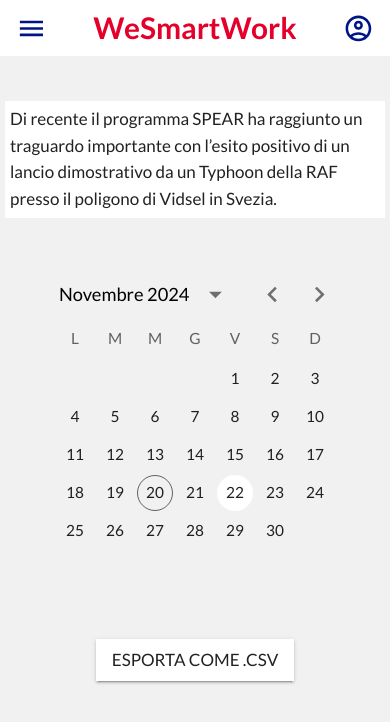
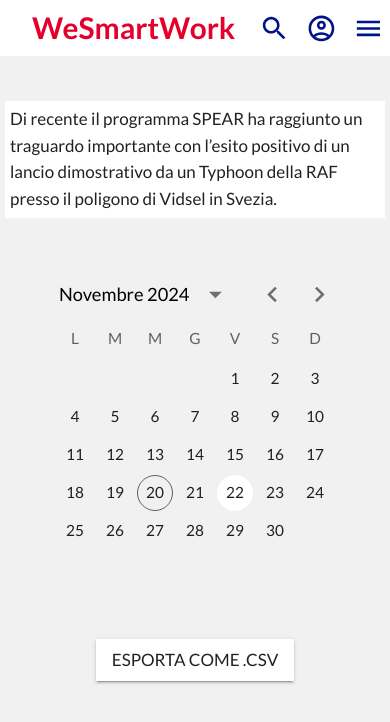
Before and after one commit to mew27/we-smartwork, a React (Vite) app: page / in a window 390 px wide. Shown: the top 722 px of the page. Built offline with nearby package versions, Linux system fonts and the light colour scheme.

Commit message:
changed design for small screens

```diff
--- a/src/MbdaTheme.tsx
+++ b/src/MbdaTheme.tsx
@@ -3,11 +3,13 @@
 import "@fontsource/lato/300.css";
 import "@fontsource/lato/400.css";
 import "@fontsource/lato/700.css";
+
 import React from 'react';
 
 const MbdaTheme = ({children} : React.PropsWithChildren) => {
     let theme = createTheme({
         palette: {
+            mode: 'light',
             primary: {
                 main: '#ffffff'
             },
--- a/src/SearchBar.tsx
+++ /dev/null
@@ -1,13 +0,0 @@
-import { styled, useTheme } from '@mui/material/styles';
-import SearchOutlinedIcon from '@mui/icons-material/SearchOutlined';
-import { Button, Typography } from '@mui/material';
-
-const SearchBar = () => {
-    return (<>
-        <Button sx={{width: '10em', marginRight: '1.5em'}} startIcon={<SearchOutlinedIcon/>} color="info" variant="outlined">
-            Cerca...
-        </Button>
-    </>);
-};
-
-export default SearchBar;
--- /dev/null
+++ b/src/SearchButton.tsx
@@ -0,0 +1,12 @@
+import SearchOutlinedIcon from '@mui/icons-material/SearchOutlined';
+import { Button } from '@mui/material';
+
+const SearchButton = () => {
+    return (<>
+        <Button sx={{width: '10em', marginRight: '1.5em'}} endIcon={<SearchOutlinedIcon/>} color="info" variant="outlined">
+            Cerca...
+        </Button>
+    </>);
+};
+
+export default SearchButton;
--- a/src/WeSmartMenu.tsx
+++ b/src/WeSmartMenu.tsx
@@ -5,8 +5,9 @@
 
 import MenuIcon from '@mui/icons-material/Menu';
 import AccountCircleOutlinedIcon from '@mui/icons-material/AccountCircleOutlined';
+import SearchOutlinedIcon from '@mui/icons-material/SearchOutlined';
 
-import SearchBar from "./SearchBar"
+import SearchButton from "./SearchButton"
 
 const WeSmartMenu = () => {
     const theme       = useTheme();
@@ -20,12 +21,16 @@
         return (
             <>
                 <AppBar position='static' elevation={0}>
+                    {/* <Container sx={{display: 'flex', justifyContent: 'center', alignContent: 'center'}}>
+                    <Typography variant='h4' component='h1' color="secondary" fontWeight="bold" sx={{position : "absolute"}}>WeSmartWork</Typography>
+                    </Container>   */}
                     <Toolbar>
-                        <MenuIcon color="info"></MenuIcon>
-                        <Container sx={{display: 'flex', justifyContent: 'center', alignContent: 'center'}}>
+                        <Container sx={{display: 'flex', justifyContent: 'flex-start', alignContent: 'center'}}>
                             <Typography variant='h4' component='h1' color="secondary" fontWeight="bold">WeSmartWork</Typography>
                         </Container>
-                        <AccountCircleOutlinedIcon color="info"></AccountCircleOutlinedIcon>
+                        <IconButton><SearchOutlinedIcon color="info"></SearchOutlinedIcon></IconButton>
+                        <IconButton><AccountCircleOutlinedIcon color="info"></AccountCircleOutlinedIcon></IconButton>
+                        <IconButton><MenuIcon color="info"></MenuIcon></IconButton>
                     </Toolbar>
                 </AppBar>
             </>
@@ -35,10 +40,10 @@
                 <AppBar position='static' elevation={0}>
                     <Toolbar>
                         <MenuIcon color="info"></MenuIcon>
-                        <Container sx={{display: 'flex', justifyContent: 'center', alignContent: 'center'}}>
+                        <Container sx={{display: 'flex', justifyContent: 'left', alignContent: 'center'}}>
                             <Typography variant='h4' component='h1' color="secondary" fontWeight="bold">WeSmartWork</Typography>
                         </Container>
-                        <SearchBar></SearchBar>
+                        <SearchButton></SearchButton>
                         <AccountCircleOutlinedIcon color="info"></AccountCircleOutlinedIcon>
                     </Toolbar>
                 </AppBar>
```
